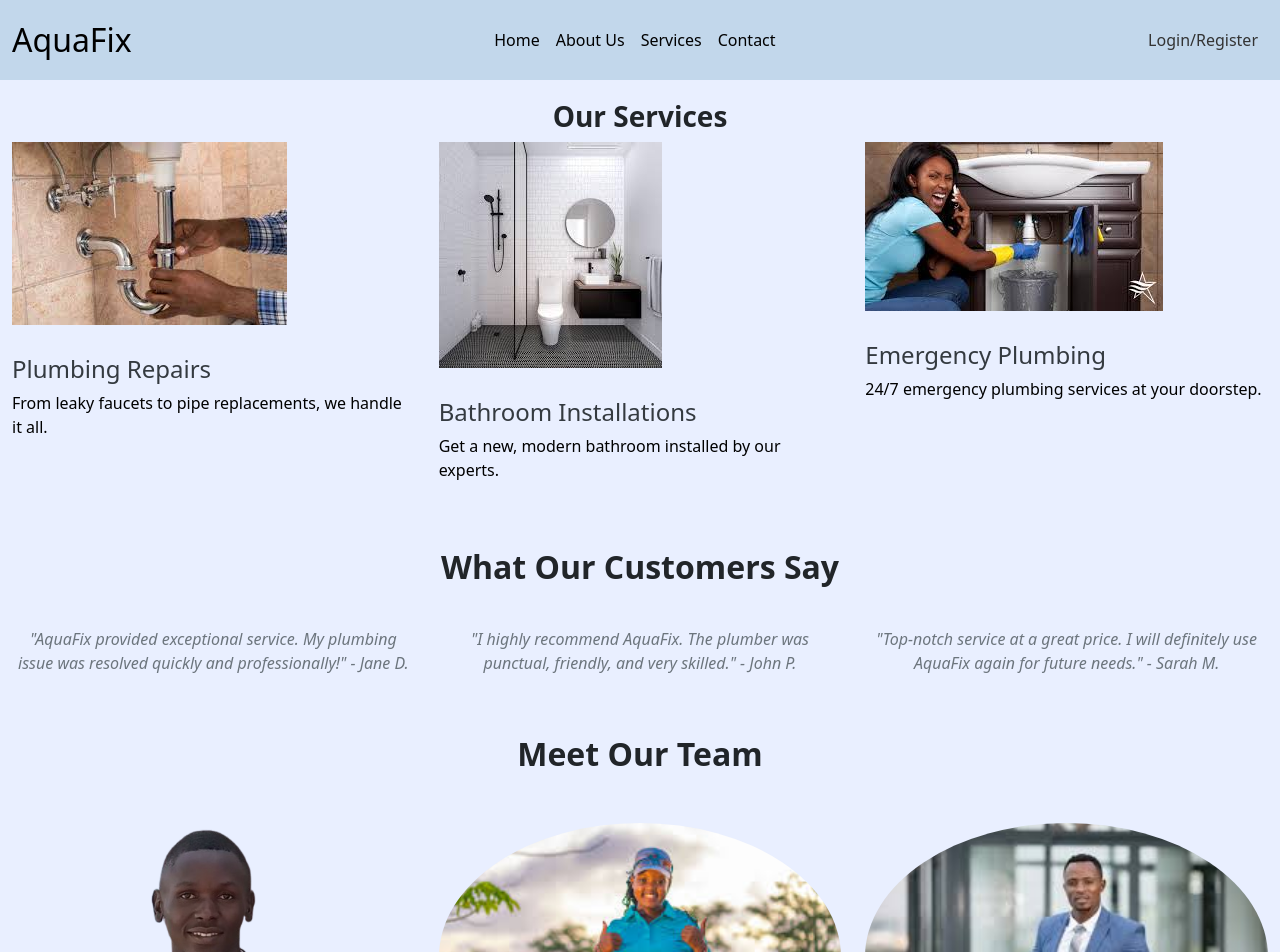
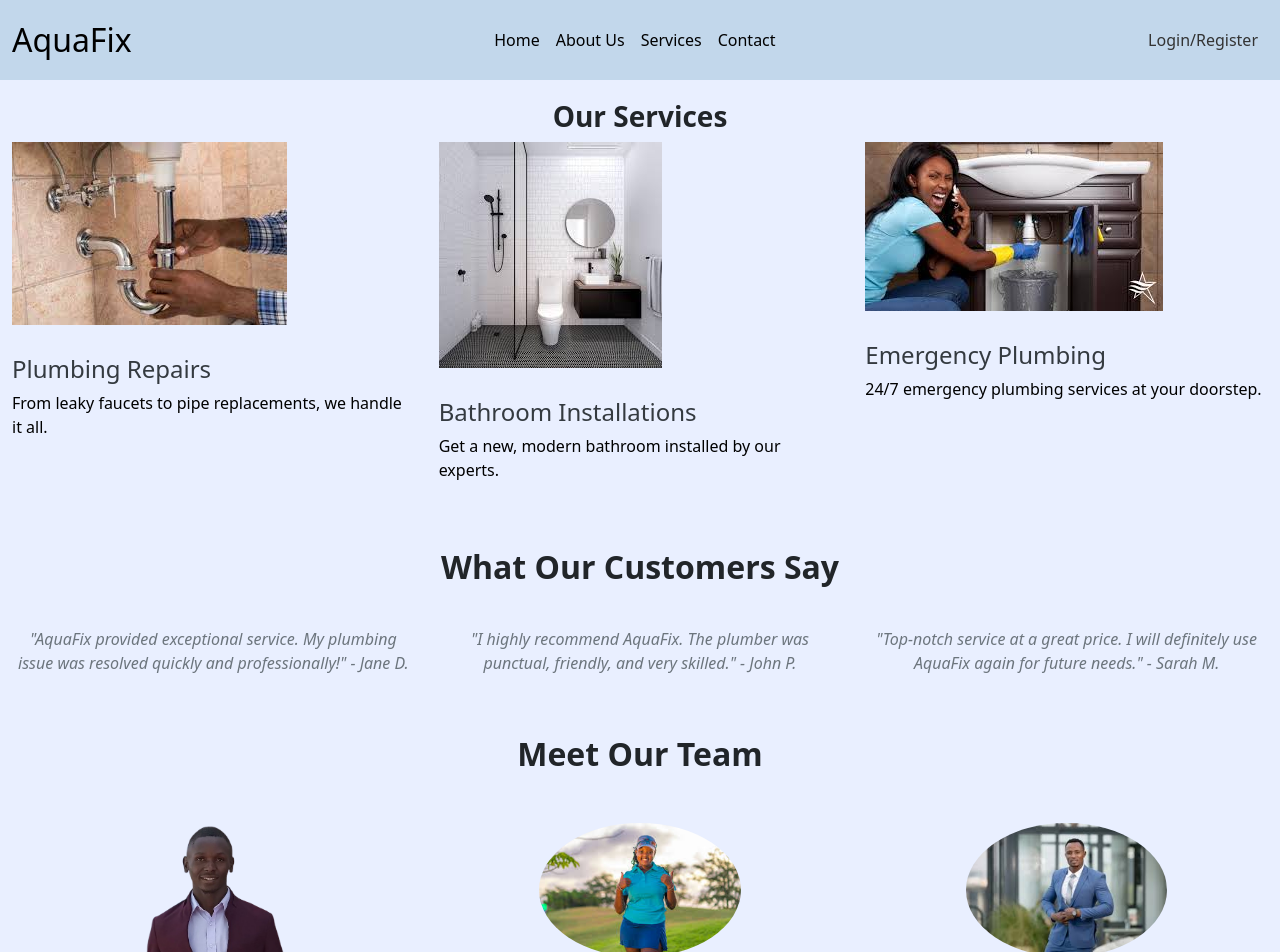
Before and after one commit to bowenSteve/AquaFix, a React (Create React App) app in the folder client/: page /aboutus in a window 1280 px wide. Shown: the top 952 px of the page. Built offline with nearby package versions, Linux system fonts and the light colour scheme.

Commit message:
Updating css

```diff
--- a/client/src/styles/AboutUs.css
+++ b/client/src/styles/AboutUs.css
@@ -81,7 +81,7 @@
 }
 
 .team-member img {
-  width: 100%;  /* Make team member images responsive */
+  width: 50%;  /* Make team member images responsive */
   height: auto;
   border-radius: 50%;  /* Optional: To make the images circular */
   margin-bottom: 10px;
```
